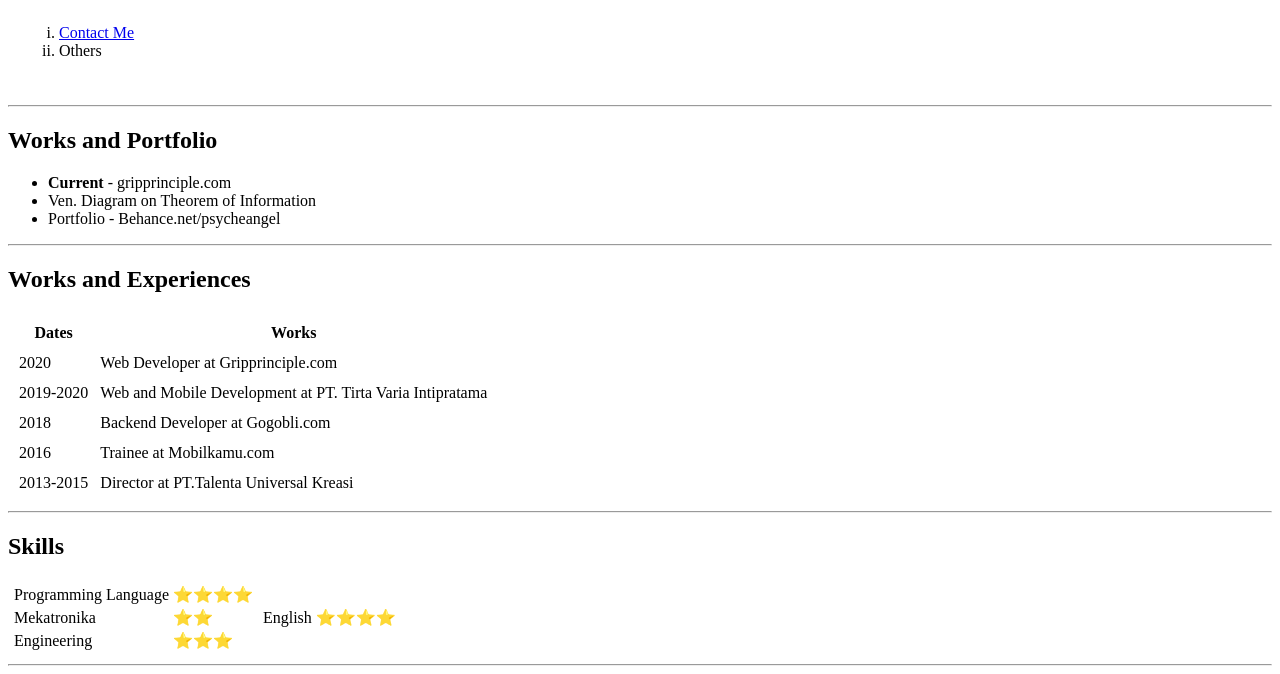
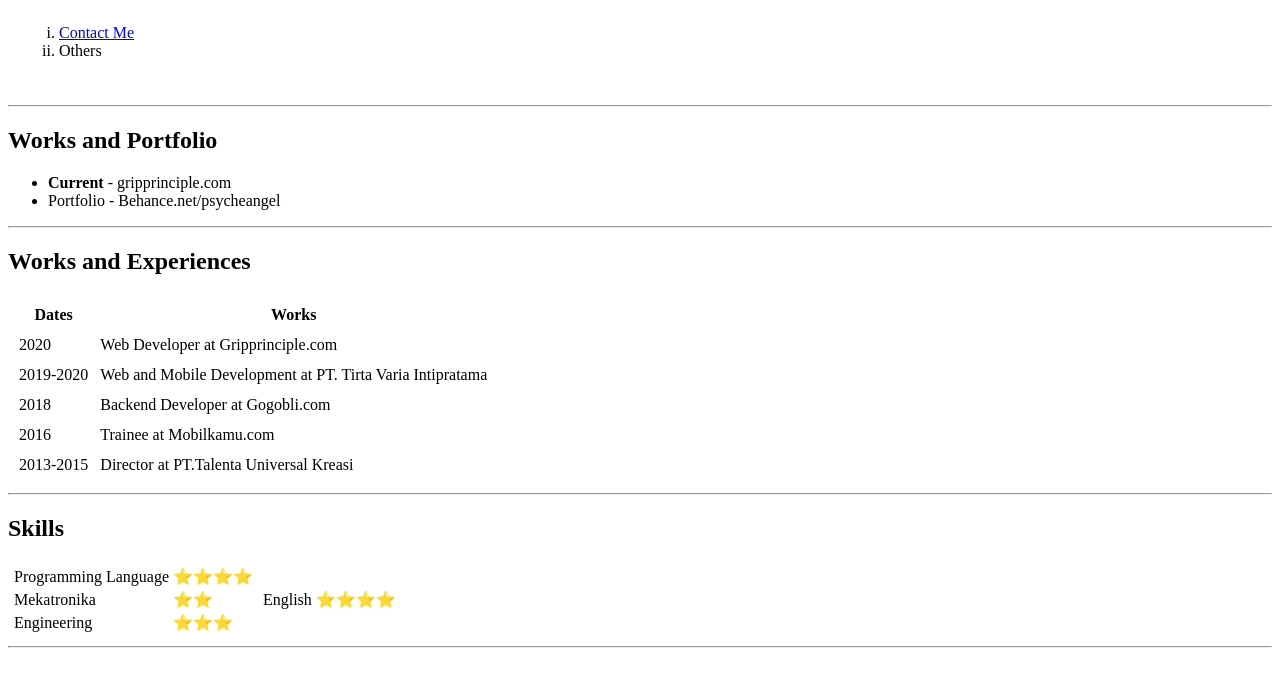
Before and after one commit to psycheangel/cv, a plain HTML site: page index.html in a window 1280 px wide. Shown: the part 157-831 px from the top of the page. Drawn offline with Linux system fonts and the light colour scheme.

Commit message:
Update index.html

```diff
--- a/index.html
+++ b/index.html
@@ -25,7 +25,6 @@
 <h2>Works and Portfolio</h2>
 <ul>
 	<li><strong>Current</strong> - gripprinciple.com</li>
-	<li>Ven. Diagram on Theorem of Information </li>
 	<li>Portfolio - Behance.net/psycheangel</li>
 </ul>
 <hr>
```
